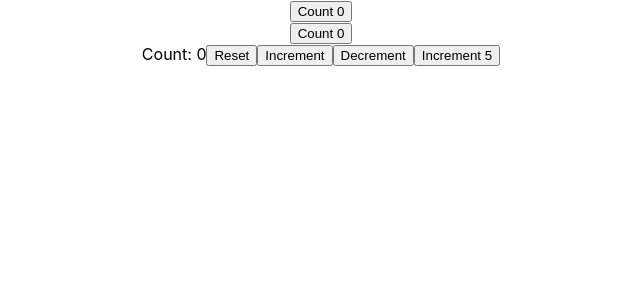
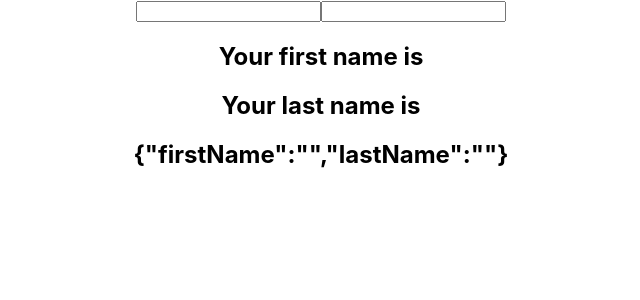
Before and after one commit to gopinav/React-Tutorials, a React (Create React App) app in the folder React Hooks/state-hook/: page / in a window 1280 px wide. Shown: the top 300 px of the page, without its empty margins (319-959 px from the left). Built offline with nearby package versions, Linux system fonts and the light colour scheme.

Commit message:
Merge state -  objects

```diff
--- a/React Hooks/state-hook/src/App.js
+++ b/React Hooks/state-hook/src/App.js
@@ -3,14 +3,16 @@
 import ClassCounter from './components/ClassCounter'
 import HookCounter from './components/HookCounter'
 import HookCounterTwo from './components/HookCounterTwo'
+import HookCounterThree from './components/HookCounterThree'
 
 class App extends Component {
 	render() {
 		return (
 			<div className="App">
-				<ClassCounter />
+				{/* <ClassCounter />
 				<HookCounter />
-				<HookCounterTwo />
+				<HookCounterTwo /> */}
+				<HookCounterThree />
 			</div>
 		)
 	}
--- /dev/null
+++ b/React Hooks/state-hook/src/components/HookCounterThree.js
@@ -0,0 +1,16 @@
+import React, { useState } from 'react'
+
+function HookCounterThree() {
+	const [name, setName] = useState({ firstName: '', lastName: '' })
+	return (
+		<form>
+      <input onChange={(e) => setName({...name, firstName: e.target.value })} type="text" />
+      <input onChange={(e) => setName({...name, lastName: e.target.value })} type="text" />
+      <h2>Your first name is {name.firstName}</h2>
+      <h2>Your last name is {name.lastName}</h2>
+      <h2>{JSON.stringify(name)}</h2>
+		</form>
+	)
+}
+
+export default HookCounterThree
```
